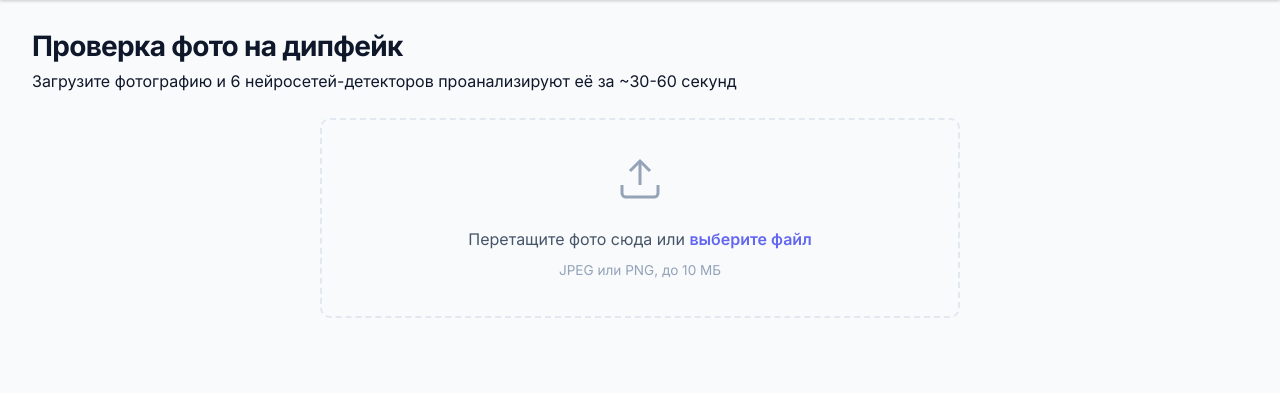
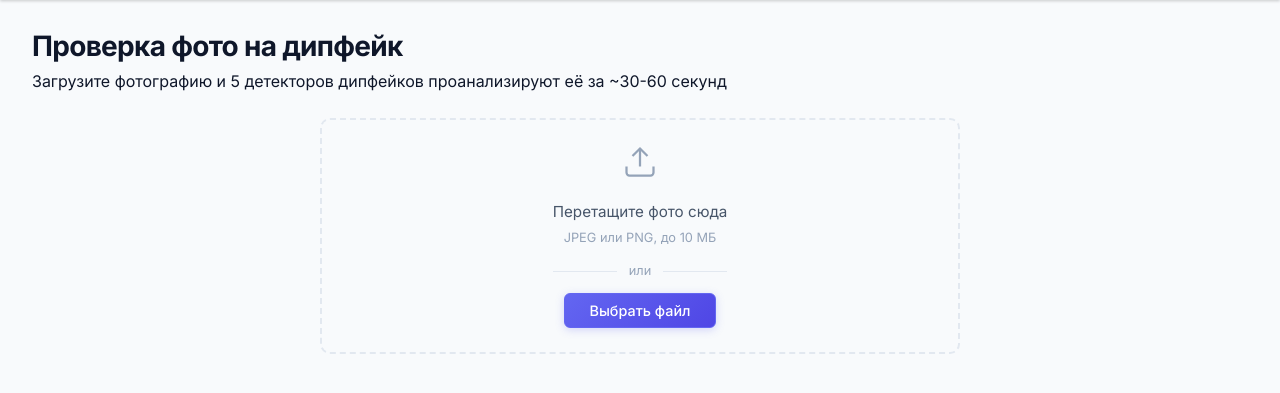
Before and after one commit to Millcool/deepfake-dataset-generation, a Flask app: page /photo-check in a window 1280 px wide. Shown: the part 60-453 px from the top of the page. Run offline with Flask 3, Linux system fonts and the light colour scheme; a user stored in the database is signed in; some libraries are stand-ins or nearby versions.

Commit message:
Compact upload zone: add button + divider, fix icon size, rename subtitle
Co-Authored-By: Claude Opus 4.6 <noreply@anthropic.com>

```diff
--- a/detection/dashboard/static/style.css
+++ b/detection/dashboard/static/style.css
@@ -1739,7 +1739,7 @@ a:hover {
     display: flex;
     align-items: center;
     justify-content: center;
-    min-height: 200px;
+    min-height: 160px;
     border: 2px dashed var(--border-color);
     border-radius: var(--radius-md);
     cursor: pointer;
@@ -1752,18 +1752,18 @@ a:hover {
 }
 .upload-zone-content {
     text-align: center;
-    padding: 2rem;
+    padding: 1.5rem 2rem;
 }
 .upload-icon {
-    width: 48px;
-    height: 48px;
-    color: var(--text-tertiary);
-    margin-bottom: 1rem;
+    width: 36px;
+    height: 36px;
+    color: var(--text-tertiary);
+    margin-bottom: 0.75rem;
 }
 .upload-text {
-    font-size: 1rem;
-    color: var(--text-secondary);
-    margin-bottom: 0.5rem;
+    font-size: 0.95rem;
+    color: var(--text-secondary);
+    margin-bottom: 0.25rem;
 }
 .upload-link {
     color: var(--color-primary);
@@ -1771,8 +1771,28 @@ a:hover {
     cursor: pointer;
 }
 .upload-hint {
-    font-size: 0.85rem;
-    color: var(--text-tertiary);
+    font-size: 0.8rem;
+    color: var(--text-tertiary);
+    margin-bottom: 0;
+}
+.upload-divider {
+    display: flex;
+    align-items: center;
+    gap: 0.75rem;
+    margin: 0.75rem 0;
+    color: var(--text-tertiary);
+    font-size: 0.8rem;
+}
+.upload-divider::before,
+.upload-divider::after {
+    content: '';
+    flex: 1;
+    height: 1px;
+    background: var(--border-color);
+}
+.upload-btn {
+    padding: 0.5rem 1.5rem;
+    font-size: 0.9rem;
 }
 
 .upload-preview {
--- a/detection/dashboard/templates/photo_check.html
+++ b/detection/dashboard/templates/photo_check.html
@@ -4,20 +4,22 @@
 {% block content %}
 <div class="page-header">
     <h1>Проверка фото на дипфейк</h1>
-    <p class="page-subtitle">Загрузите фотографию и 6 нейросетей-детекторов проанализируют её за ~30-60 секунд</p>
+    <p class="page-subtitle">Загрузите фотографию и 5 детекторов дипфейков проанализируют её за ~30-60 секунд</p>
 </div>
 
 <!-- Upload Zone -->
 <div class="card photo-upload-card">
     <div id="upload-zone" class="upload-zone">
         <div class="upload-zone-content">
-            <svg class="upload-icon" viewBox="0 0 24 24" fill="none" stroke="currentColor" stroke-width="1.5">
+            <svg class="upload-icon" width="36" height="36" viewBox="0 0 24 24" fill="none" stroke="currentColor" stroke-width="1.5">
                 <path d="M21 15v4a2 2 0 0 1-2 2H5a2 2 0 0 1-2-2v-4"/>
                 <polyline points="17 8 12 3 7 8"/>
                 <line x1="12" y1="3" x2="12" y2="15"/>
             </svg>
-            <p class="upload-text">Перетащите фото сюда или <span class="upload-link">выберите файл</span></p>
+            <p class="upload-text">Перетащите фото сюда</p>
             <p class="upload-hint">JPEG или PNG, до 10 МБ</p>
+            <div class="upload-divider"><span>или</span></div>
+            <button type="button" class="btn btn-primary upload-btn" id="browse-btn">Выбрать файл</button>
         </div>
         <input type="file" id="file-input" accept=".jpg,.jpeg,.png" style="display:none">
     </div>
@@ -136,6 +138,10 @@ uploadZone.addEventListener('drop', (e) => {
         handleFile(e.dataTransfer.files[0]);
     }
 });
+document.getElementById('browse-btn').addEventListener('click', (e) => {
+    e.stopPropagation();
+    fileInput.click();
+});
 uploadZone.addEventListener('click', () => fileInput.click());
 fileInput.addEventListener('change', () => {
     if (fileInput.files.length > 0) handleFile(fileInput.files[0]);
```
